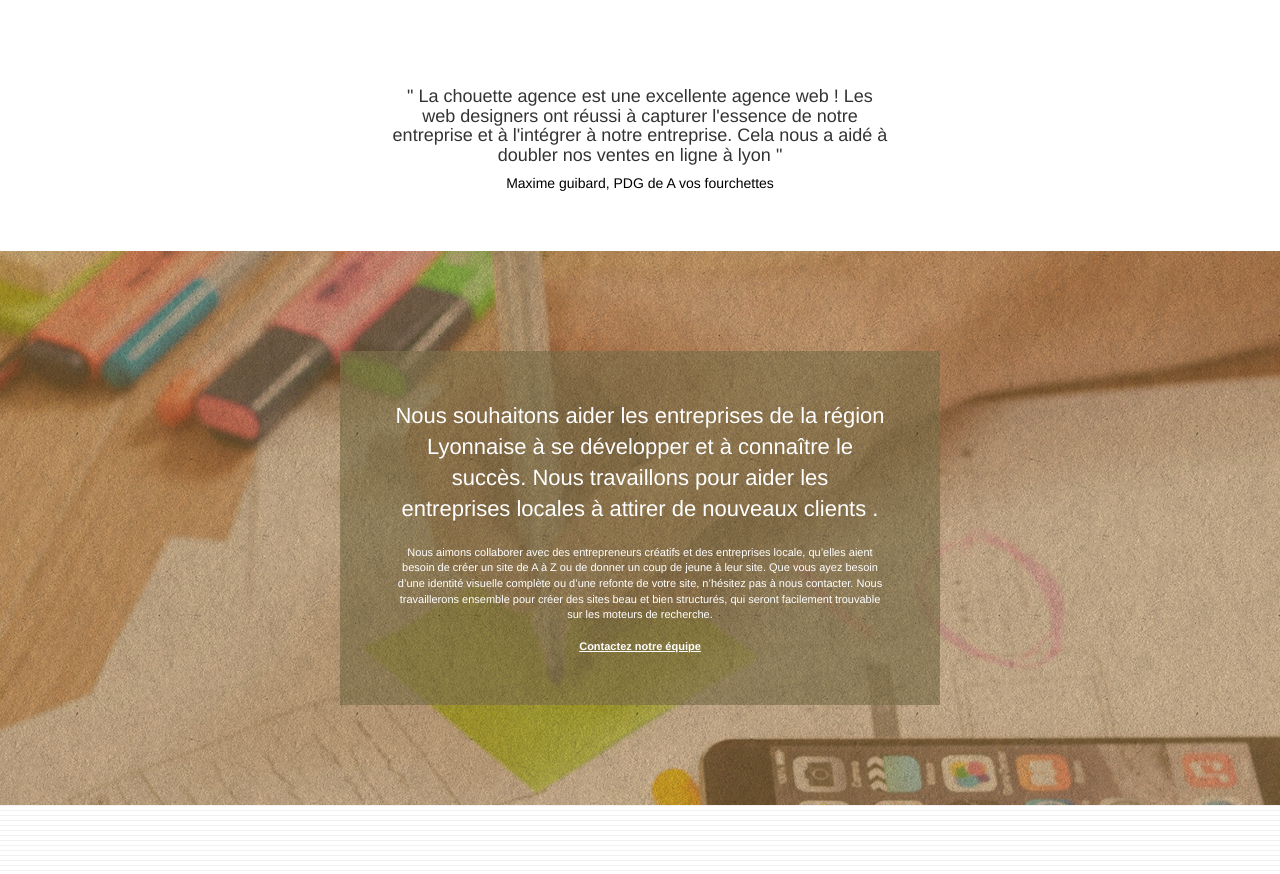
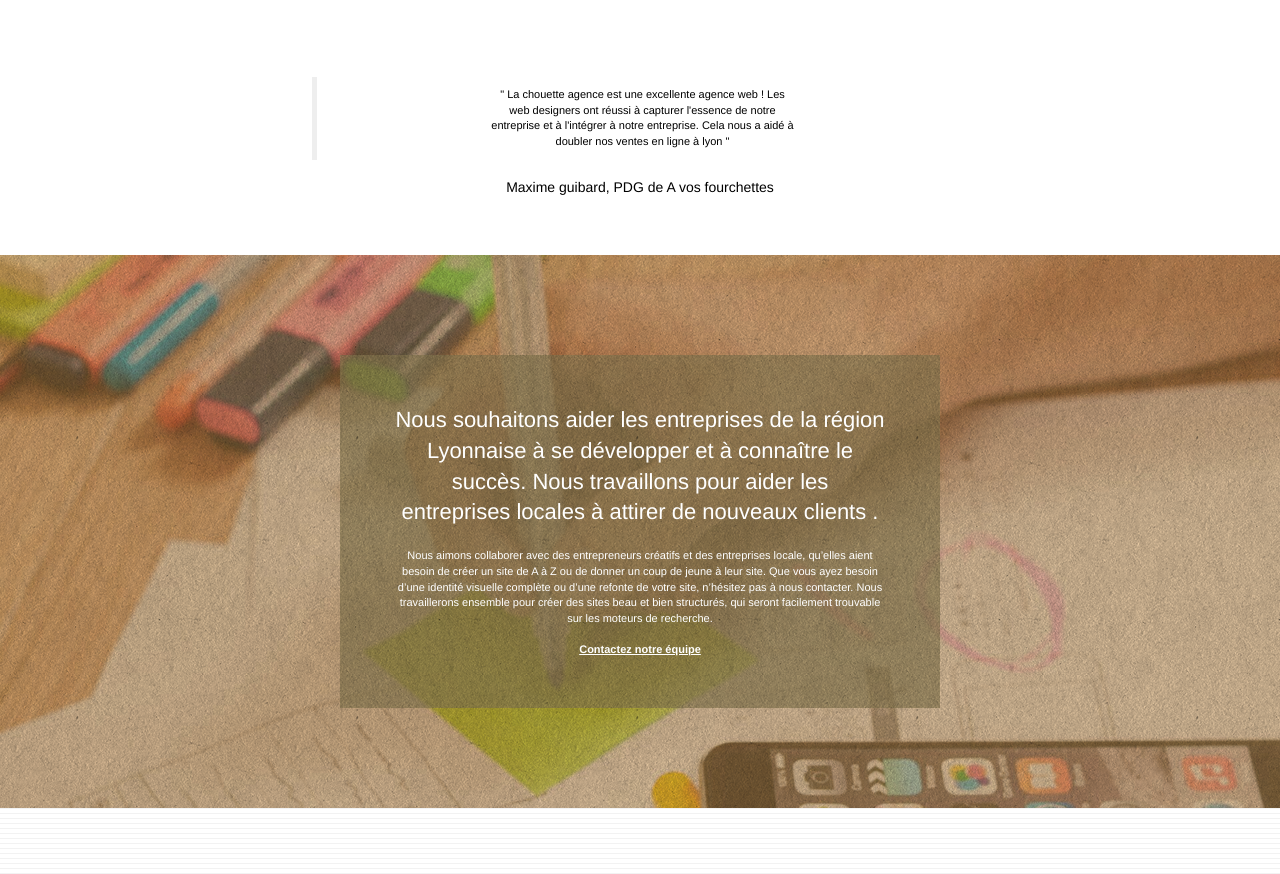
Before and after one commit to oubenali-mohamed/oubenali_4_16122020, a plain HTML site: page index.html in a window 1280 px wide. Shown: the part 894-1768 px from the top of the page. Drawn offline with Linux system fonts and the light colour scheme.

Commit message:
ajout de la balise blockquote

```diff
--- a/index.html
+++ b/index.html
@@ -117,9 +117,12 @@
 				</div>
 				<div class="row voffset-lg voffset">
 					<div class="col-xs-12 col-md-8 col-md-offset-2 text-center">
-						<h4> " La chouette agence est une excellente agence web ! Les <br/> web designers ont réussi à
-							capturer l'essence de notre <br/> entreprise et à l'intégrer à notre entreprise. Cela nous a
-							aidé à<br/> doubler nos ventes en ligne à lyon " </h4>
+						<blockquote>
+							<p> " La chouette agence est une excellente agence web ! Les <br/> web designers ont réussi à
+								capturer l'essence de notre <br/> entreprise et à l'intégrer à notre entreprise. Cela nous a
+								aidé à<br/> doubler nos ventes en ligne à lyon "
+							</p>
+						</blockquote>
 						<h5>Maxime guibard, PDG de A vos fourchettes</h5>
 					</div>
 				</div>
```
